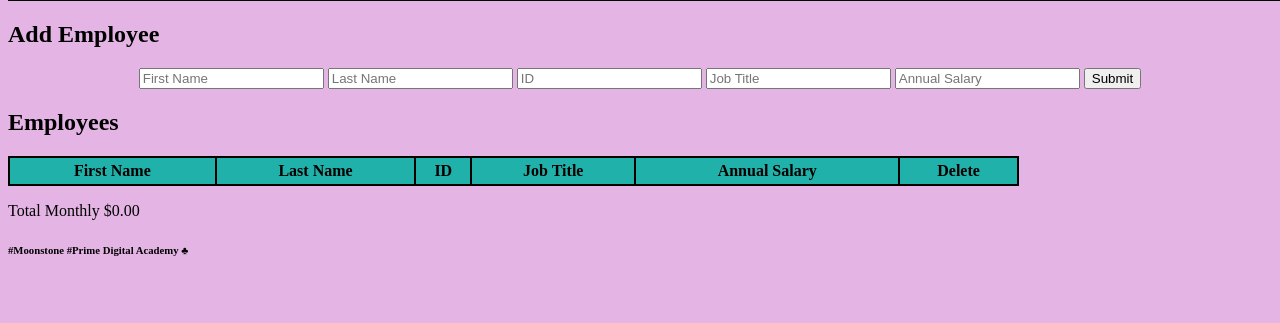
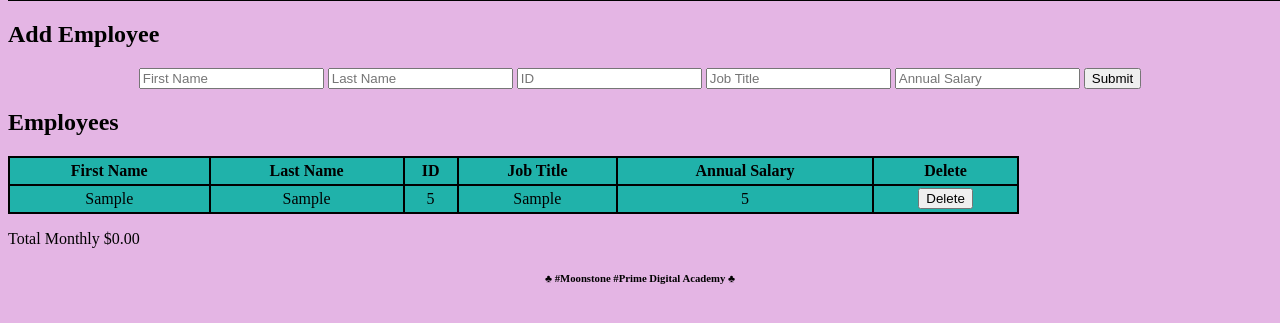
Before and after one commit to BrianWerner-43/weekend-salary-calculator, a website: page index.html in a window 1280 px wide. Both pictures are taken after typing "Sample", "Sample", "5", "Sample", "5" into the empty fields and a click on the button "Submit". Shown: the part 97-420 px from the top of the page. Drawn offline with Linux system fonts and the light colour scheme.

Commit message:
Set up the newEmployee function and the table is appending

```diff
--- a/index.html
+++ b/index.html
@@ -59,11 +59,13 @@
             <th>Delete</th>
           </tr>
         </thead>
+        <tbody id="employeeInfo">
+    </tbody>
    </table>
   </main>
   <footer>
     <p class="footer">Total Monthly <span id="monthly-total">$0.00</span></p>
-    <h6> #Moonstone #Prime Digital Academy &clubs;</h6>
+    <h6 class="h6">&clubs; #Moonstone #Prime Digital Academy &clubs;</h6>
   </footer>
 </body>
 </html>
--- a/script.js
+++ b/script.js
@@ -12,15 +12,15 @@ let newEmployeeInfo = [];
 function newEmployee(event) {
     event.preventDefault();
     // Testing the function...Hey it works!
-    console.log('Inside the newEmployee function');
+    console.log('Inside the newEmployee function:');
 
     // Putting the newEmployeeInfo inputs into an object
     let newEmployee = {
         firstName: document.getElementById('submitFirstName').value,
         lastName: document.getElementById('submitLastName').value,
         id: document.getElementById('submitId').value,
-        title: document.getElementById('submitTitle'),
-        annualSalary: document.getElementById('submitAnnualSalary')
+        title: document.getElementById('submitTitle').value,
+        annualSalary: document.getElementById('submitAnnualSalary').value
     }
 
     document.getElementById('submitFirstName').value = '';
@@ -29,16 +29,30 @@ function newEmployee(event) {
     document.getElementById('submitTitle').value = '';
     document.getElementById('submitAnnualSalary').value = '';
 
-    console.log(newEmployee);
+    console.log('Inside the newEmployee function:', newEmployee);
     newEmployeeInfo.push(newEmployee);
+
+    // Append items to the DOM
+    let employeeInfo = document.getElementById('employeeInfo');
+    employeeInfo.innerHTML +=  `
+
+    <tr>
+    <td>${newEmployee.firstName}</td>
+    <td>${newEmployee.lastName}</td>
+    <td>${newEmployee.id}</td>
+    <td>${newEmployee.title}</td>
+    <td>${newEmployee.annualSalary}</td>
+    <td><button onclick="deleteInfo(event)">Delete</button></td>
+    </tr>`
+
+    // Testing to see if info appends
+    console.log('Info is appending!!');
+
+};// end of the newEmployee function
 
 
 
-
-
-};// end of the newEmployee function
-
-// Write a function called annualSalary that should divide totalSalary by a monthlyTotal
+// Write a function called annualSalary that should divide totalSalary by the monthlyTotal
 // to give us the monthlyTotal
 
 // Write a function called totalCost with a parameter of mnthly
--- a/style.css
+++ b/style.css
@@ -1,3 +1,4 @@
+
 .head {
     border: double 5px black;
     width: 100%;
@@ -18,16 +19,18 @@ body {
 
 table {
     width: 80%;
-    align-items: center;
+    text-align: center;
 }
 
 
-table, th {
+table, th, td{
     border: 2px solid black;
     background-color: lightseagreen;
     border-collapse: collapse;
     height: 1.5em;
 
+}
 
-
+.h6 {
+    text-align: center;
 }
```
